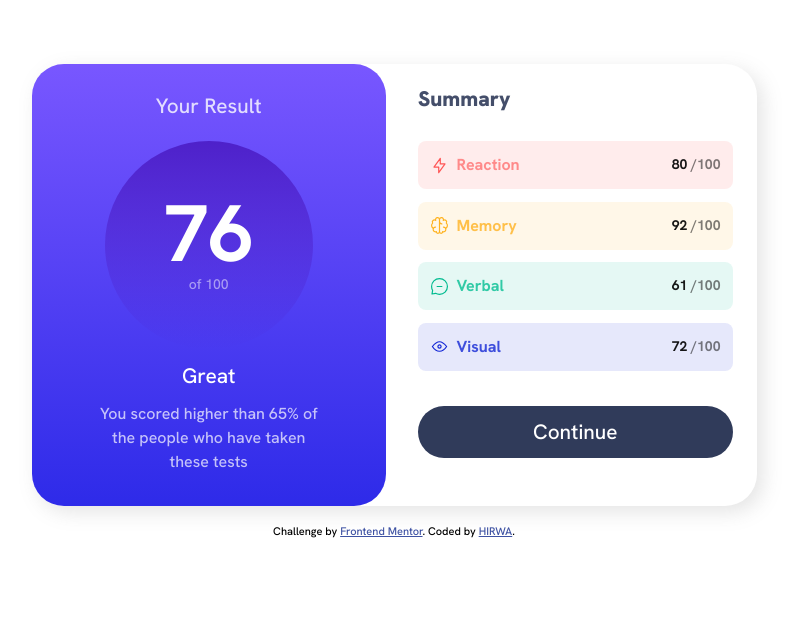
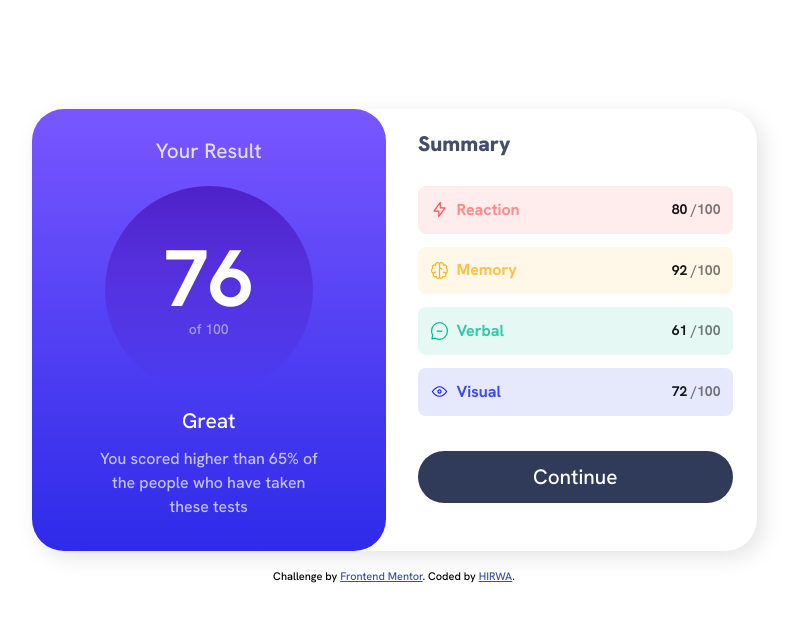
Before and after one commit to HIRWA13/results-summary-component-main, a plain HTML site: page index.html in a window 1280 px wide. Shown: the whole page, without its empty margins (246-1041 px from the left). Drawn offline with Linux system fonts and the light colour scheme.

Commit message:
initial commit

```diff
--- a/style.css
+++ b/style.css
@@ -219,7 +219,7 @@ body {
 
 @media (min-width: 725px) {
   .results__preview {
-    margin-top: 4rem;
+    margin-top: 15%;
     display: grid;
     grid-template-columns: 1fr 1fr;
     border-radius: 2rem;
```
